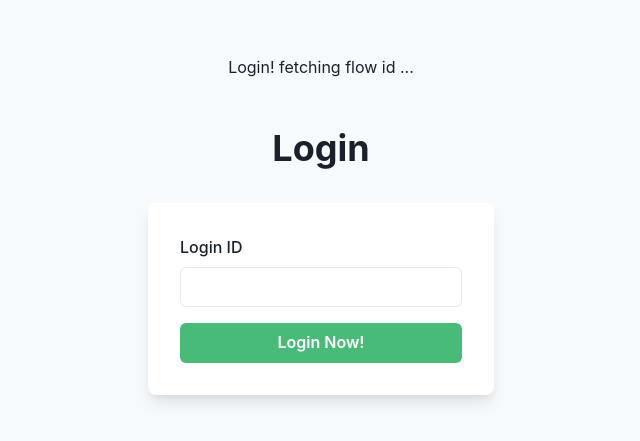
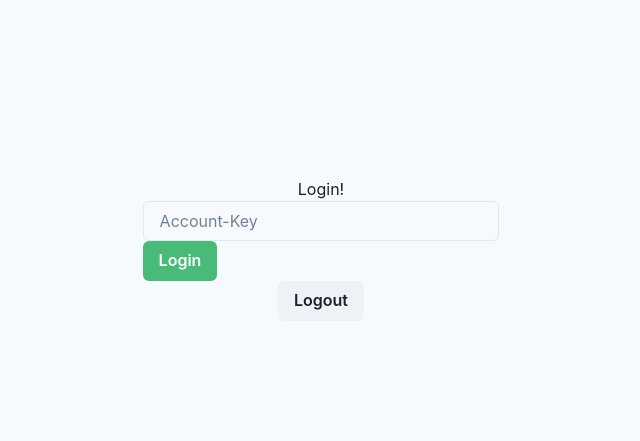
Before and after one commit to TUBerlin-Kopfsachen-Browser-Frontend/kopfsachen-app, a React (Create React App) app: page /login in a window 1280 px wide. Shown: the part 151-592 px from the top of the page, without its empty margins (319-959 px from the left). Built offline with nearby package versions, Linux system fonts and the light colour scheme; no server answers.

Commit message:
login and proxy settings

```diff
--- a/package.json
+++ b/package.json
@@ -1,7 +1,6 @@
 {
   "name": "kopfsachen-merged",
   "version": "0.1.0",
-  "proxy": "https://auth.api.live.mindtastic.lol",
   "private": true,
   "dependencies": {
     "@chakra-ui/icons": "^2.0.2",
@@ -16,9 +15,11 @@
     "@types/react": "^18.0.12",
     "@types/react-dom": "^18.0.5",
     "axios": "^0.27.2",
+    "blueimp-md5": "^2.19.0",
     "framer-motion": "^6.3.10",
     "http-proxy-middleware": "^2.0.6",
     "i18next": "^21.8.9",
+    "md5": "^2.3.0",
     "moment": "^2.29.3",
     "react": "^18.1.0",
     "react-calendar": "^3.7.0",
--- a/src/routes/Login.tsx
+++ b/src/routes/Login.tsx
@@ -1,4 +1,5 @@
 import { useEffect, useState } from "react";
+import { useForm } from "react-hook-form";
 import {
   ChakraProvider,
   Text,
@@ -11,123 +12,77 @@ import {
   InputLeftElement,
   Button,
   Skeleton,
-  Center,
   Stack,
+  Box,
   useColorModeValue,
-  Box,
   FormControl,
   FormLabel,
+  Checkbox,
+  useSafeLayoutEffect,
 } from "@chakra-ui/react";
+import LogoutButton from "../components/Logout";
 
-// api response format as interface
-interface LoginBody {
-  id: string;
-  type: string;
-  expires_at: string;
-  issued_at: string;
-  request_url: string;
-  ui: {
-    action: string;
-    method: string;
-    nodes: {
-      type: string;
-      group: string;
-      attributes: {
-        name: string;
-        type: string;
-        value: string;
-        required: boolean;
-        disabled: boolean;
-        node_type: string;
-      };
-      messages: {}[];
-      meta: {}[];
-    }[];
-  };
-  contents: {
-    content: string;
-    type: string;
-  }[];
-}
-
-function LoginPage() {
-  const [LoginBody, setLoginBody] = useState<LoginBody>();
-  // to fetch data everytime the front page is loaded
-  useEffect(() => {
-    const baseUrl = "http://localhost:4433"; // localhost + port as base url
-    const fetchRegistrastionFlowWrapper = async () => {
-      const loginFlow = await fetch(`${baseUrl}/self-service/login/browser`, {
-        headers: { Accept: "application/json" },
-      });
-      if (loginFlow.ok) {
-        const loginFlowData = await loginFlow.json();
-        setLoginBody(loginFlowData);
-      } else {
-        console.log("Failed to fetch login Flow.");
-      }
-    };
-    fetchRegistrastionFlowWrapper();
-  }, []);
-  if (LoginBody) {
-    return <p>{LoginBody.id}</p>;
-  }
-  return <p></p>;
-}
+const md5 = require("md5");
 
 export default function Login() {
+  const [submittedData, setSubmittedData] = useState<FormData>();
+  const {
+    register,
+    handleSubmit,
+    formState: { errors },
+  } = useForm();
+  const onSubmit = (data: any) => console.log(data);
+  console.log(errors);
+
   return (
     <Flex
       minH={"100vh"}
       align={"center"}
       justify={"center"}
       bg={useColorModeValue("gray.50", "gray.800")}
-      direction="column"
+      flexDirection="column"
     >
-      <Text>
-        Login! fetching flow id ...
-        <LoginPage />
-      </Text>
-      <Stack spacing={8} mx={"auto"} maxW={"lg"} py={12} px={6}>
-        <Stack align={"center"}>
-          <Heading fontSize={"4xl"}>Login</Heading>
-        </Stack>
-        <Box
-          rounded={"lg"}
-          bg={useColorModeValue("white", "gray.700")}
-          boxShadow={"lg"}
-          p={8}
+      <Text>Login!</Text>
+      <form
+        onSubmit={(e) => {
+          const formData = new FormData(e.currentTarget);
+          e.preventDefault();
+          fetch(`self-service/login/browser`, {
+            headers: { Accept: "application/json" },
+          })
+            .then((res) => res.json())
+            .then((response) =>
+              fetch(`self-service/login?flow=${response.id}`, {
+                method: "POST",
+                body: JSON.stringify({
+                  method: "password",
+                  csrf_token: response.ui.nodes[0].attributes.value,
+                  identifier: formData.get("account-key"),
+                  password: md5(formData.get("account-key")),
+                }),
+                headers: {
+                  Accept: "application/json",
+                  "Content-Type": "application/json",
+                },
+              })
+            )
+            .then((res) => res.json())
+            .then((response) => alert("success"));
+        }}
       >
-          <Stack spacing={4}>
-            <FormControl id="login_id">
-              <FormLabel>Login ID</FormLabel>
-              <Input type="login_id" />
-            </FormControl>
-            {/* <FormControl id="password">
-                        <FormLabel>Password</FormLabel>
-                        <Input type="password" />
-                        </FormControl> */}
-            <Stack spacing={0}>
-              <Stack
-                direction={{ base: "column", sm: "row" }}
-                align={"start"}
-                justify={"space-between"}
-              >
-                {/* <Checkbox>Remember me</Checkbox> */}
-                {/* <Link color={'blue.400'}>Forgot identifier?</Link> */}
-              </Stack>
+        <Input name="account-key" placeholder="Account-Key" />
         <Button
+          type="submit"
           bg={"green.400"}
           color={"white"}
           _hover={{
             bg: "green.400",
           }}
         >
-                Login Now!
+          Login
         </Button>
-            </Stack>
-          </Stack>
-        </Box>
-      </Stack>
+      </form>
+      <LogoutButton />
     </Flex>
   );
 }
```
Also changed, not shown: src/setupProxy.js (added, +11 -0 lines), 2 other files (tests, documents, lock files or other folders). Lines whose indentation alone changed are shown as unchanged.
